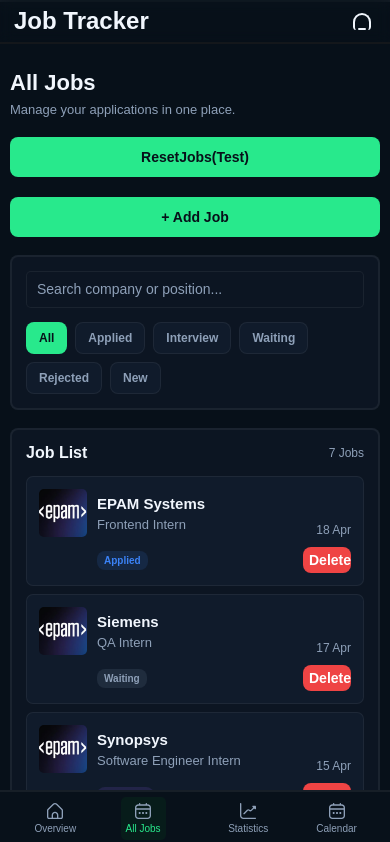
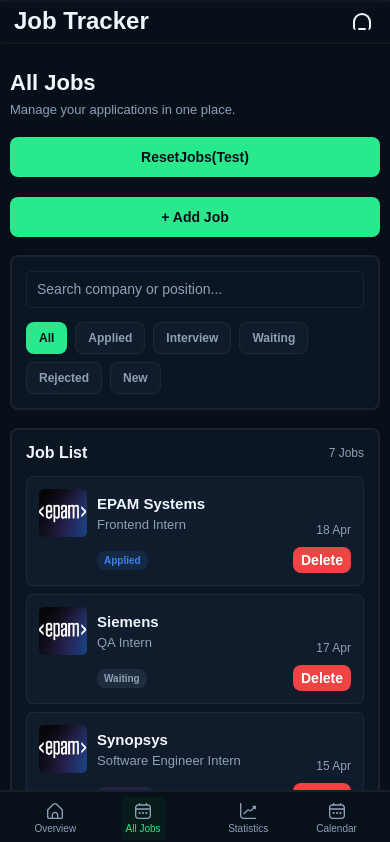
Before and after one commit to arsen-kazaryan/job-tracker, a React (Vite) app: page /alljobs in a window 390 px wide. Shown: the top 842 px of the page. Built offline with nearby package versions, Linux system fonts and the light colour scheme.

Commit message:
fix: adaptive btn

```diff
--- a/src/components/Main/JobCard/JobCard.css
+++ b/src/components/Main/JobCard/JobCard.css
@@ -111,7 +111,7 @@
 
 @media (max-width: 700px) {
   .job-card{
-    grid-template-columns: 1fr 48px;
+    grid-template-columns: 1fr 58px;
     gap: 10px;
     min-height: 78px;
     padding: 12px;
```
